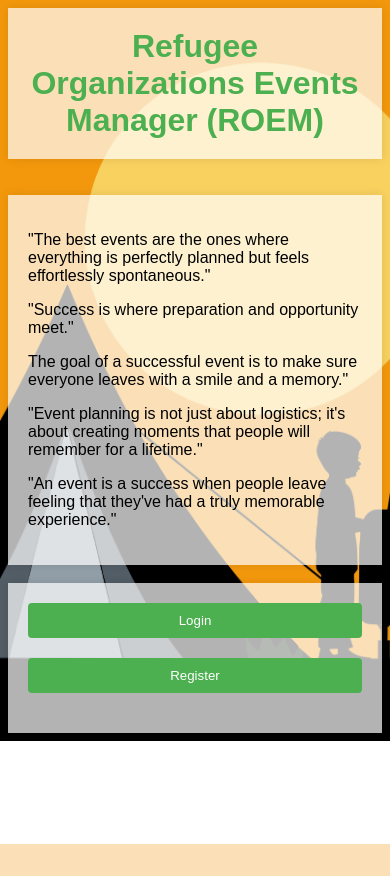
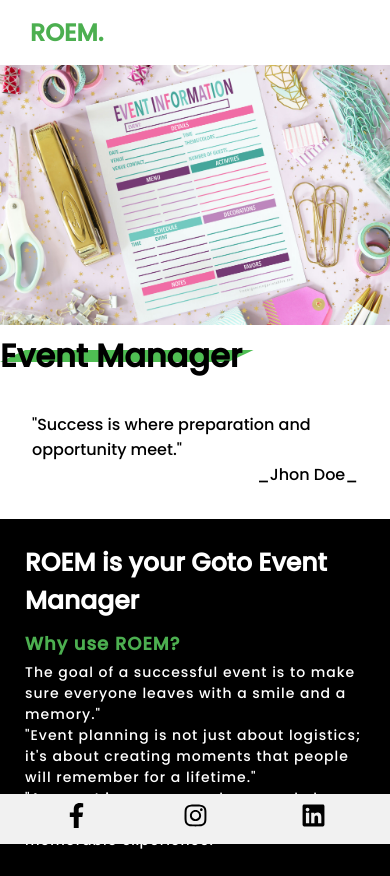
Before and after one commit to Kemal-RC-GH/Final_Project-ROEM, a Flask app: page / in a window 390 px wide. Before the commit the page ends 844 px from the top, so only its background shows below. Run offline with Flask 3, Linux system fonts and the light colour scheme.

Commit message:
Different styles added and all requirements done

```diff
--- a/app.py
+++ b/app.py
@@ -7,7 +7,7 @@ app.secret_key = "1234@$"       # secret added for the sake of syntax
 
 class Users:
 
-    def __init__(self, users_file_path):
+    def __init__(self, users_file_path):    # properties of the class defined
         self.users_file_path = users_file_path
         self.USERS = self.load_users()
 
@@ -42,11 +42,11 @@ def get_events(username):
             if len(event_parts) == 4:
                 event_id, title, description, date = event_parts
                 if username == title.split("-")[0]:
-                    events.append({"id": event_id, "title": title, "description" : description, "date": date})            # title of the event and its username split
-        file.close()
-    except FileNotFoundError:                   # if file is currupt or have problems
-        print("event.txt file not found!")
-    return events                               # we get the event now
+                    events.append({"id": event_id, "title": title, "description" : description, "date": date})
+        file.close()                # title of the event and its username split
+    except FileNotFoundError:
+        print("events.txt file not found!")    # if file is currupt or have problems
+    return events                # we get the event now
 
 def save_event(event):
     file = open("events.txt", "a")
@@ -55,10 +55,10 @@ def save_event(event):
 
 def is_event_available(username, date_str, event_id=None):
     events = get_events(username)
-    for event in events:                                                # event id should also be checked to allow editting
+    for event in events:       # event id should also be checked to allow editting
         if event["date"] == date_str and (event_id is None or event["id"] != event_id):
             return False
-    return True                                                     # Here we check the availability of the event on the same date to avoid duplication
+    return True    # Here we check the availability of the event on the same date to avoid duplication
 
 def update_event(event):
     events = get_events(session["username"])
@@ -73,7 +73,7 @@ def update_event(event):
     file.close()
 
 def delete_event_from_file(event_id):
-    events = get_events(session["username"])
+    events = get_events(session["username"]) # here event is delated from text file using write
     for i, e in enumerate(events):
         if e["id"] == event_id:
             del events[i]
@@ -99,7 +99,7 @@ def login():
         password = request.form["password"]
         users = users_instance.USERS
         user_password = users.get(username)
-        if user_password and user_password == password:     # Here we check availabilty of user password and then we compare it to stored password
+        if user_password and user_password == password:  # Here we check availabilty of user password and then we compare it to stored password
             session["username"] = username
             return redirect("/dashboard")
         flash("Invalid username or password!")
@@ -130,7 +130,7 @@ def register():
         users[username] = password   # build the new dictionary
         users_instance.save_users(users)            # save it to the json file using save_user function
         session["username"] = username # update session for direct login and flash the below message
-        flash("Registration successful! Please log in.")
+
         return redirect("/dashboard")
 
     return render_template("register.html", flash_message=get_flashed_messages())
@@ -163,15 +163,15 @@ def create_event():
         event_id = str(datetime.now().timestamp()).split(".")[0]   # generate unique event ids and this the python module used
 
         if title == "" or description == "" or date_str == "":
-            flash("Please fill all fields!")                        # if user tried to create event without providing required infos
+            flash("Please fill all fields!")          # if user tried to create event without providing required infos
             return render_template("create_event.html", flash_message=get_flashed_messages())
 
         if is_event_available(session_username, date_str, event_id) == False:
-            flash("Event already exists for this date!")                            # call event availability function to aviod duplication
+            flash("Event already exists for this date!")       # call event availability function to aviod duplication
             return render_template("create_event.html", event_id=event_id, flash_message=get_flashed_messages())
 
         new_event = {"id": event_id, "title": username + title, "description": description, "date": date_str}
-        save_event(new_event)                                       # save new event using save_event function to the text file
+        save_event(new_event)        # save new event using save_event function to the text file
         return redirect("/dashboard")
 
     return render_template("create_event.html")
@@ -199,7 +199,7 @@ def edit_event(event_id):
         username = session_username + "-"
 
         if title == "" or description == "" or date_str == "":
-            flash("Please fill all fields!")                                # if user tried to create event without providing required infos
+            flash("Please fill all fields!")      # if user tried to create event without providing required infos
             return render_template("edit_event.html", event_id=event_id, flash_message=get_flashed_messages())
 
         if is_event_available(session_username, date_str, event_id) == False:
@@ -207,7 +207,7 @@ def edit_event(event_id):
             return render_template("edit_event.html", event_id=event_id, flash_message=get_flashed_messages())
 
         updated_event = {"id": event_id, "title": username + title, "description": description, "date": date_str}
-        update_event(updated_event)                                         # save edited event using update_event function to the text file
+        update_event(updated_event)       # save edited event using update_event function to the text file
         return redirect("/dashboard")
 
     flash("Method not allowed")
--- a/events.txt
+++ /dev/null
@@ -1 +0,0 @@
-1721423831,admin1-admin1-;fglk,f;lgd,2024-07-26
--- /dev/null
+++ b/static/index_style.css
@@ -0,0 +1,324 @@
+
+:root{
+    --main-color:#4CAF50;;
+    --text-color:#000;
+    --light-color:#fff;
+}
+
+* {
+    margin: 0;
+    padding: 0;
+    box-sizing: border-box;
+    font-family: 'Poppins', sans-serif;
+}
+
+img{
+    height: 100%;
+    width: 100%;
+}
+a {
+    text-decoration: none;
+}
+
+
+/* navbar  */
+.navbar {
+    position: relative;
+    display: flex;
+    justify-content: space-between;
+    align-items: center;
+    max-width: 1440px;
+    margin: auto;
+    z-index: 10;
+    padding: 20px 75px;
+    background-color: var(--light-color);
+}
+
+.logo h2 {
+    color: var(--main-color);
+}
+
+.btn-menubar {
+    outline: none;
+    border: none;
+    padding: 10px 10px 4px 10px;
+    color: var(--light-color);
+    background-color: var(--main-color);
+    display: flex;
+}
+
+.btn-menubar svg {
+    width: 20px;
+    height: 20px;
+    fill: var(--light-color);
+    margin-bottom: 0;
+}
+
+.lg-hidden {
+    display: none;
+}
+
+.menu_left {
+    position: relative;
+    display: flex;
+    align-items: center;
+    gap: 55px;
+
+}
+
+.btn-contact {
+    border: none;
+    outline: none;
+    padding: 8px 18px;
+    color: var(--light-color);
+    background-color: var(--main-color);
+}
+
+.menu-li .menu {
+    list-style: none;
+    display: flex;
+    gap: 30px;
+    width: 100%;
+}
+
+.menu-li .menu a {
+    text-decoration: none;
+    color: inherit;
+    font-size: 15px;
+}
+
+
+
+
+
+
+
+
+
+
+
+
+
+
+.social-menu{
+    position: fixed;
+    top: 0;
+    right: 0;
+    height: 100%;
+    width: 65px;
+    background-color: #f1f1f1;
+    z-index: 10;
+}
+.social-icon{
+    position: relative;
+    display: flex;
+    width: 100%;
+    height: 100%;
+    gap: 30px;
+    flex-direction: column;
+    align-items: center;
+    justify-content: end;
+}
+.social-icon a svg{
+    width: 25px;
+    height: 25px;
+}
+.hero{
+    position: relative;
+    max-width: 1440px;
+    margin: auto;
+    padding: 75px 75px 75px 0px;
+}
+.hero img{
+    width: 625px;
+    z-index: -1;
+}
+.hero .main-title{
+    position: absolute;
+    right: 75px;
+    top: 0;
+    width: 55%;
+    z-index: 1;
+}
+.h1{
+    font-size: 5rem;
+}
+.h1::before{
+    content: '';
+    position: absolute;
+    top: 45px;
+    height: 40px;
+    background-color: #4fbe53;;
+    width: 65%;
+    clip-path: polygon(10% 0%, 100% 0%, 90% 100%, 0% 100%);
+    z-index: -1;
+}
+.quote{
+    position: relative;
+    display: flex;
+    flex-direction: column;
+    align-items: end;
+    padding-right: 75px;
+}
+.quote p{
+    width: 450px;
+}
+.bg-black{
+    margin-top: 50px;
+    padding: 70px;
+    color: #fff;
+    background-color: black;
+}
+.bg-black h2{
+    font-size: 35px;
+    margin-bottom: 10px;
+}
+.bg-black h4{
+    color: #4CAF50;;
+    font-size: 20px;
+    letter-spacing: 1px;
+    margin-bottom: 5px;
+}
+.bg-black p{
+    font-size: 17px;
+    letter-spacing: 1px;
+}
+
+.section{
+    padding: 40px;
+    text-align: center;
+}
+
+
+/* navbar media query */
+
+@media (max-width:1080px){
+    .navbar{
+        padding: 20px 50px;
+    }
+    .social-menu{
+        width: 40px;
+    }
+    .hero img{
+        width: 500px;
+    }
+    .hero .main-title{
+        right: 40px;
+    }
+    .h1{
+        font-size: 3rem;
+    }
+    .h1::before {
+        top: 28px;
+        height: 20px;
+    }
+    .bg-black{
+        padding: 50px;
+    }
+}
+
+
+@media (max-width:900px) {
+    .sm-hidden {
+        display: none;
+    }
+
+    .lg-hidden {
+        display: block;
+    }
+
+    .navbar {
+        position: relative;
+        padding: 10px 25px;
+    }
+
+    .menu-li {
+        position: fixed;
+        top: -550px;
+        left: 0px;
+        padding: 10px 25px;
+        width: 100%;
+        opacity: 0;
+        z-index: -1;
+        visibility: hidden;
+        background-color: var(--light-color);
+        transition: all 1s ease;
+        transform-origin: bottom;
+    }
+
+    .menu-li.active {
+        left: 0;
+        top: 60px;
+        opacity: 1;
+        visibility: visible;
+        border-top: 1px solid var(--main-color);
+        box-shadow: 0px 4px 6px #00000025;
+    }
+
+    .menu-li .menu {
+        flex-direction: column;
+        gap: 10px;
+        width: 100%;
+    }
+
+
+    .navbar {
+        padding: 15px 30px;
+    }
+
+    .social-menu {
+        width: 100% !important;
+        z-index: 10;
+    }
+
+    .social-menu {
+        top: auto;
+        bottom: 0 ;
+        left: 0 ;
+        height: 50px;
+    }
+    .social-icon {
+        flex-direction: row ;
+        justify-content: space-evenly;
+    }
+
+
+    .hero{
+        padding: 0px;
+    }
+    .hero img{
+        width: 100%;
+    }
+    .main-title{
+        position: relative !important;
+        right: 0 !important;
+        width: 100% !important;
+    }
+    .h1{
+        font-size: 2rem;
+    }
+    .h1::before{
+        top: 18px;
+        height: 12px;
+    }
+    .quote{
+        padding: 2rem;
+    }
+    .quote p{
+        width: auto;
+    }
+    .bg-black{
+        padding: 25px;
+        margin: 0 0;
+    }
+    .bg-black h2{
+        font-size: 25px;
+    }
+    .bg-black h4{
+        font-size: 18px;
+    }
+    .bg-black p{
+        font-size: 14px;
+    }
+
+}
--- a/static/style.css
+++ b/static/style.css
@@ -1,7 +1,5 @@
 body {
-    color: #000000;
-    font-family: Arial, sans-serif;
-    background-image: url(/static/background-image.jpg);
+    background-image: url(/static/Event-Information-Horizontal.jpg) ;
     background-repeat: no-repeat;
     background-position: center;
     background-size: cover;
--- a/templates/create_event.html
+++ b/templates/create_event.html
@@ -4,6 +4,8 @@
     <meta charset="UTF-8">
     <meta name="viewport" content="width=device-width, initial-scale=1.0">
     <title>Create Event</title>
+    <link rel="preconnect" href="https://fonts.googleapis.com">
+    <link rel="preconnect" href="https://fonts.gstatic.com" crossorigin><link href="https://fonts.googleapis.com/css2?family=Poppins:wght@500&display=swap" rel="stylesheet">
     <link rel="stylesheet" href="../static/style.css">
 </head>
 <body>
--- a/templates/dashboard.html
+++ b/templates/dashboard.html
@@ -4,6 +4,8 @@
     <meta charset="UTF-8">
     <meta name="viewport" content="width=device-width, initial-scale=1.0">
     <title>Admin Dashboard</title>
+    <link rel="preconnect" href="https://fonts.googleapis.com">
+    <link rel="preconnect" href="https://fonts.gstatic.com" crossorigin><link href="https://fonts.googleapis.com/css2?family=Poppins:wght@500&display=swap" rel="stylesheet">
     <link rel="stylesheet" href="../static/style.css">
 </head>
 <body>
--- a/templates/delete_event.html
+++ b/templates/delete_event.html
@@ -4,6 +4,8 @@
     <meta charset="UTF-8">
     <meta name="viewport" content="width=device-width, initial-scale=1.0">
     <title>Delete Event</title>
+    <link rel="preconnect" href="https://fonts.googleapis.com">
+    <link rel="preconnect" href="https://fonts.gstatic.com" crossorigin><link href="https://fonts.googleapis.com/css2?family=Poppins:wght@500&display=swap" rel="stylesheet">
     <link rel="stylesheet" href="../static/style.css">
 </head>
 <body>
--- a/templates/edit_event.html
+++ b/templates/edit_event.html
@@ -4,6 +4,8 @@
     <meta charset="UTF-8">
     <meta name="viewport" content="width=device-width, initial-scale=1.0">
     <title>Edit Event</title>
+    <link rel="preconnect" href="https://fonts.googleapis.com">
+    <link rel="preconnect" href="https://fonts.gstatic.com" crossorigin><link href="https://fonts.googleapis.com/css2?family=Poppins:wght@500&display=swap" rel="stylesheet">
     <link rel="stylesheet" href="../static/style.css">
 </head>
 <body>
--- a/templates/index.html
+++ b/templates/index.html
@@ -2,28 +2,68 @@
 <html lang="en">
 <head>
     <meta charset="UTF-8">
+    <meta http-equiv="X-UA-Compatible" content="IE=edge">
     <meta name="viewport" content="width=device-width, initial-scale=1.0">
-    <title>ROEM</title>
-    <link rel="stylesheet" href="../static/style.css">
+    <title>ROEM - Refugee Events Manager</title>
+    <link rel="preconnect" href="https://fonts.googleapis.com">
+    <link rel="preconnect" href="https://fonts.gstatic.com" crossorigin><link href="https://fonts.googleapis.com/css2?family=Poppins:wght@500&display=swap" rel="stylesheet">
+    <link rel="stylesheet" href="../static/index_style.css">
+
 </head>
 <body>
-    <h1>Refugee Organizations Events Manager (ROEM)</h1><br><br>
-    <div class="sayings" id="paragraph">
-        <p>"The best events are the ones where everything is perfectly planned but feels effortlessly spontaneous."</p>
-        <p>"Success is where preparation and opportunity meet."</p>
-        <p>The goal of a successful event is to make sure everyone leaves with a smile and a memory."</p>
-        <p>"Event planning is not just about logistics; it's about creating moments that people will remember for a lifetime."</p>
-        <p>"An event is a success when people leave feeling that they've had a truly memorable experience."</p>
+    <nav class="navbar">
+        <div class="menu_left">
+            <div class="logo">
+                <h2>ROEM.</h2>
+            </div>
+            <div class="menu-li">
+                <ul class="menu">
+                    <li class="menu_list">
+                        <a href="#">Home</a>
+                    </li>
+                </ul>
+            </div>
+
+        </div>
+        <div class="menu_right">
+            <a href="/login" class="btn-contact sm-hidden">Login</a>
+            <a href="/register" class="btn-contact sm-hidden">Sign up</a>
+
+            </button>
+        </div>
+    </nav>
+
+
+    <div class="social-menu">
+        <div class="social-icon">
+            <a href="https://www.facebook.com/remotecoders.mena/" target="_blank">
+                <svg xmlns="http://www.w3.org/2000/svg" viewBox="0 0 320 512"><path d="M279.14 288l14.22-92.66h-88.91v-60.13c0-25.35 12.42-50.06 52.24-50.06h40.42V6.26S260.43 0 225.36 0c-73.22 0-121.08 44.38-121.08 124.72v70.62H22.89V288h81.39v224h100.17V288z"/></svg>
+            </a>
+            <a href="https://www.instagram.com/remotecoders.mena/" target="_blank">
+                <svg xmlns="http://www.w3.org/2000/svg" viewBox="0 0 448 512"><path d="M224.1 141c-63.6 0-114.9 51.3-114.9 114.9s51.3 114.9 114.9 114.9S339 319.5 339 255.9 287.7 141 224.1 141zm0 189.6c-41.1 0-74.7-33.5-74.7-74.7s33.5-74.7 74.7-74.7 74.7 33.5 74.7 74.7-33.6 74.7-74.7 74.7zm146.4-194.3c0 14.9-12 26.8-26.8 26.8-14.9 0-26.8-12-26.8-26.8s12-26.8 26.8-26.8 26.8 12 26.8 26.8zm76.1 27.2c-1.7-35.9-9.9-67.7-36.2-93.9-26.2-26.2-58-34.4-93.9-36.2-37-2.1-147.9-2.1-184.9 0-35.8 1.7-67.6 9.9-93.9 36.1s-34.4 58-36.2 93.9c-2.1 37-2.1 147.9 0 184.9 1.7 35.9 9.9 67.7 36.2 93.9s58 34.4 93.9 36.2c37 2.1 147.9 2.1 184.9 0 35.9-1.7 67.7-9.9 93.9-36.2 26.2-26.2 34.4-58 36.2-93.9 2.1-37 2.1-147.8 0-184.8zM398.8 388c-7.8 19.6-22.9 34.7-42.6 42.6-29.5 11.7-99.5 9-132.1 9s-102.7 2.6-132.1-9c-19.6-7.8-34.7-22.9-42.6-42.6-11.7-29.5-9-99.5-9-132.1s-2.6-102.7 9-132.1c7.8-19.6 22.9-34.7 42.6-42.6 29.5-11.7 99.5-9 132.1-9s102.7-2.6 132.1 9c19.6 7.8 34.7 22.9 42.6 42.6 11.7 29.5 9 99.5 9 132.1s2.7 102.7-9 132.1z"/></svg>
+            </a>
+            <a href="https://ch.linkedin.com/company/remotecoders-mena" target="_blank">
+                <svg xmlns="http://www.w3.org/2000/svg" viewBox="0 0 448 512"><path d="M416 32H31.9C14.3 32 0 46.5 0 64.3v383.4C0 465.5 14.3 480 31.9 480H416c17.6 0 32-14.5 32-32.3V64.3c0-17.8-14.4-32.3-32-32.3zM135.4 416H69V202.2h66.5V416zm-33.2-243c-21.3 0-38.5-17.3-38.5-38.5S80.9 96 102.2 96c21.2 0 38.5 17.3 38.5 38.5 0 21.3-17.2 38.5-38.5 38.5zm282.1 243h-66.4V312c0-24.8-.5-56.7-34.5-56.7-34.6 0-39.9 27-39.9 54.9V416h-66.4V202.2h63.7v29.2h.9c8.9-16.8 30.6-34.5 62.9-34.5 67.2 0 79.7 44.3 79.7 101.9V416z"/></svg>
+            </a>
+        </div>
     </div>
-    <br>
-    <div class="container">
-        <form method="get" action="{{ url_for('login') }}">
-            <button type="submit">Login</button>
-        </form>
-        <form method="get" action="{{ url_for('register') }}">
-            <button type="submit">Register</button>
-        </form>
-    </div>
-</body>
+    <header class="hero">
+        <img src="../static/Event-Information-index.jpg" alt="an image preview">
+        <div class="main-title">
+            <h1 class="h1">Event Manager</h1>
+            <div class="quote">
+                <p>"Success is where preparation and opportunity meet."</p>
+                <span>_Jhon Doe_</span>
+            </div>
+
+            <div class="bg-black">
+                <h2>ROEM is your Goto Event Manager</h2>
+                <h4>Why use ROEM?</h4>
+                <p>The goal of a successful event is to make sure everyone leaves with a smile and a memory."</p>
+                <p>"Event planning is not just about logistics; it's about creating moments that people will remember for a lifetime."</p>
+                <p>"An event is a success when people leave feeling that they've had a truly memorable experience."</p>
+            </div>
+        </div>
+    </header>
 </body>
 </html>
--- a/templates/login.html
+++ b/templates/login.html
@@ -4,9 +4,12 @@
     <meta charset="UTF-8">
     <meta name="viewport" content="width=device-width, initial-scale=1.0">
     <title>ROEM - Event Management</title>
+    <link rel="preconnect" href="https://fonts.googleapis.com">
+    <link rel="preconnect" href="https://fonts.gstatic.com" crossorigin><link href="https://fonts.googleapis.com/css2?family=Poppins:wght@500&display=swap" rel="stylesheet">
     <link rel="stylesheet" href="../static/style.css">
 </head>
 <body>
+    <div><button onclick="location.href='/'">Home</button></div>
     <h1>ROEM - Login Page</h1>
     <div class="container">
         <h2>Login</h2>
--- a/templates/register.html
+++ b/templates/register.html
@@ -4,10 +4,13 @@
     <meta charset="UTF-8">
     <meta name="viewport" content="width=device-width, initial-scale=1.0">
     <title>Register</title>
+    <link rel="preconnect" href="https://fonts.googleapis.com">
+    <link rel="preconnect" href="https://fonts.gstatic.com" crossorigin><link href="https://fonts.googleapis.com/css2?family=Poppins:wght@500&display=swap" rel="stylesheet">
     <link rel="stylesheet" href="../static/style.css">
 </head>
 <body>
-    <h1>ROEM - Registeration Page</h1>
+    <div><button onclick="location.href='/'">Home</button></div>
+    <h1>ROEM - Sign Up Page</h1>
     <div class="container">
         <h2>Register</h2>
         <form method="post" action="{{ url_for('register') }}">
--- a/users.json
+++ b/users.json
@@ -1 +1 @@
-{"Hamid": "qwe", "admin1": "123", "admin34": "qwe", "jack": "qwe", "kijo": "123", "kijola": "123", "las": "123"}
+{"123": "123", "345": "123", "Hamid": "qwe", "admin1": "123", "admin34": "qwe", "jack": "qwe", "kijo": "123", "kijola": "123", "las": "123"}
```
Also changed, not shown: static/Event-Information-Horizontal.jpg (added), static/Event-Information-index.jpg (added).
